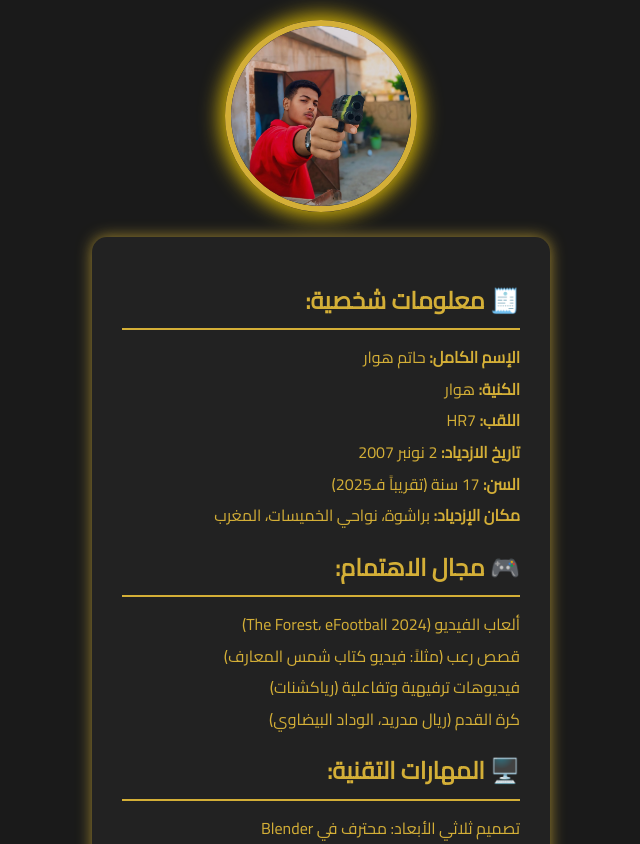
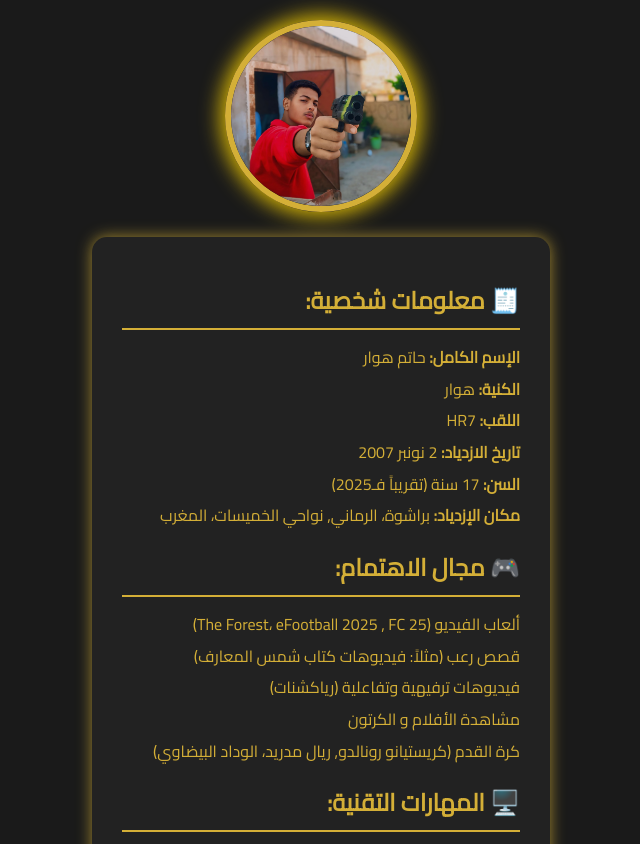
Before and after one commit to hatim22hr7/Hatim_Haouar_wibe, a plain HTML site: page index.html in a window 1280 px wide. Shown: the top 844 px of the page, without its empty margins (319-959 px from the left). Drawn offline with Linux system fonts and the light colour scheme.

Commit message:
Update index.html

```diff
--- a/index.html
+++ b/index.html
@@ -124,13 +124,14 @@
     <p><strong>اللقب:</strong> HR7</p>
     <p><strong>تاريخ الازدياد:</strong> 2 نونبر 2007</p>
     <p><strong>السن:</strong> 17 سنة (تقريباً فـ2025)</p>
-    <p><strong>مكان الإزدياد:</strong> براشوة، نواحي الخميسات، المغرب</p>
+    <p><strong>مكان الإزدياد:</strong> براشوة، الرماني, نواحي الخميسات، المغرب</p>
 
     <h2>🎮 مجال الاهتمام:</h2>
-    <p>ألعاب الفيديو (The Forest، eFootball 2024)</p>
-    <p>قصص رعب (مثلاً: فيديو كتاب شمس المعارف)</p>
+    <p>ألعاب الفيديو (The Forest، eFootball 2025 , FC 25)</p>
+    <p>قصص رعب (مثلاً: فيديوهات كتاب شمس المعارف)</p>
     <p>فيديوهات ترفيهية وتفاعلية (رياكشنات)</p>
-    <p>كرة القدم (ريال مدريد، الوداد البيضاوي)</p>
+    <p>مشاهدة الأفلام و الكرتون </p>
+    <p>كرة القدم (كريستيانو رونالدو, ريال مدريد، الوداد البيضاوي)</p>
 
     <h2>🖥️ المهارات التقنية:</h2>
     <p>تصميم ثلاثي الأبعاد: محترف في Blender</p>
```
